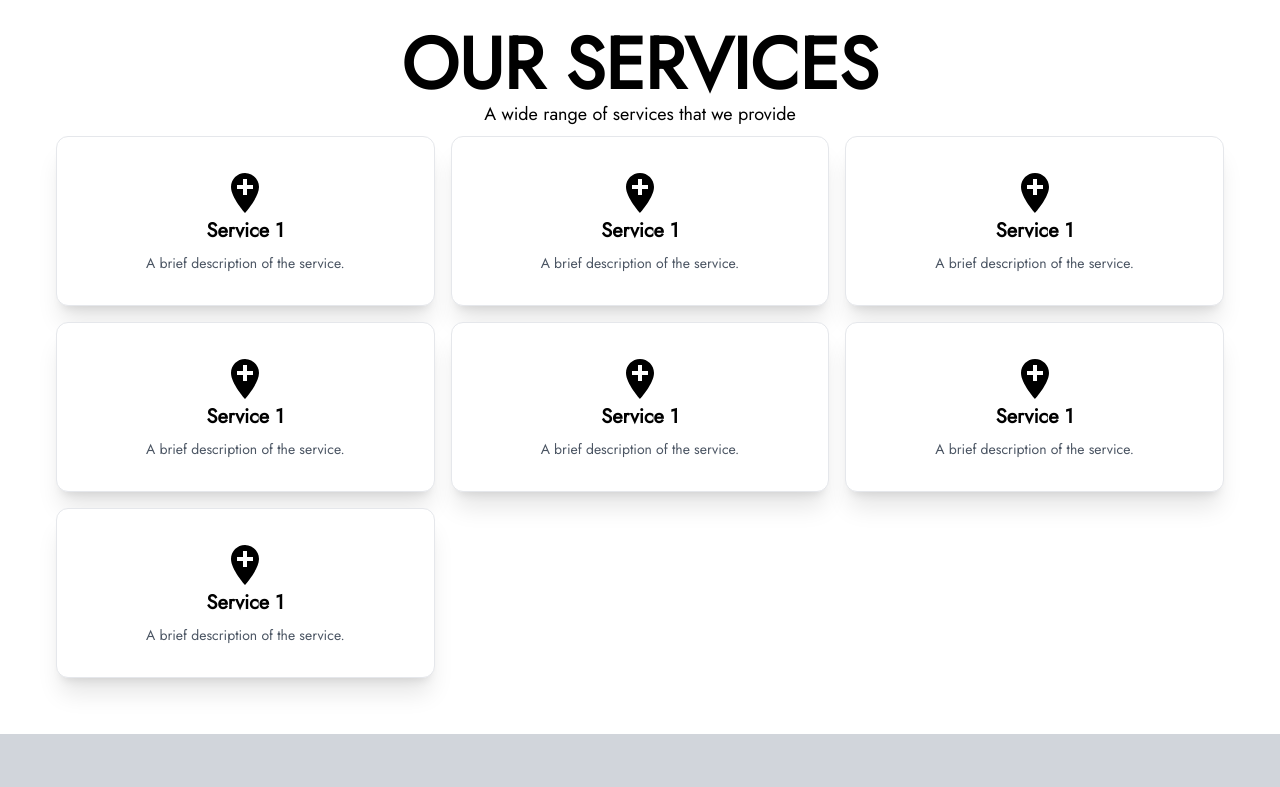
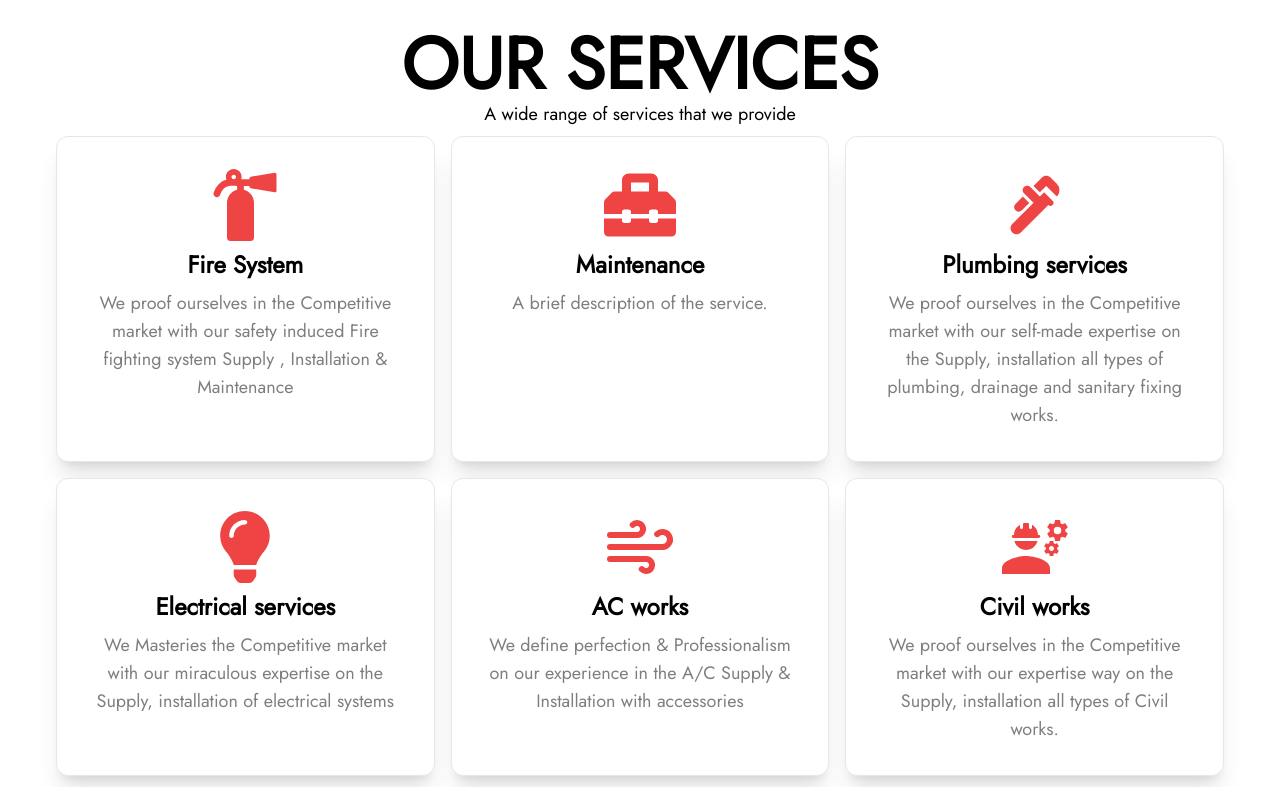
Before and after one commit to Sachin5679/company-website, a Next.js app: page / in a window 1280 px wide. Shown: the part 1620-2407 px from the top of the page. Built offline with nearby package versions, Linux system fonts and the light colour scheme.

Commit message:
services

```diff
--- a/components/ServiceCard.tsx
+++ b/components/ServiceCard.tsx
@@ -11,9 +11,9 @@ interface Service {
 const ServiceCard = ({ title, icon: IconComponent, text }: Service) => {
   return (
     <div className="flex flex-col items-center p-8 m-2 border rounded-xl shadow-xl bg-white hover:bg-green-100 transition-all">
-      <IconComponent className="text-5xl" />
-      <div className="text-xl font-extrabold mb-2">{title}</div>
-      <p className="text-sm text-gray-600">{text}</p>
+      <IconComponent className="text-7xl mb-2 text-red-500" />
+      <div className="text-2xl font-bold mb-2">{title}</div>
+      <p className="text-lg opacity-50">{text}</p>
     </div>
   );
 };
--- a/components/Services.tsx
+++ b/components/Services.tsx
@@ -1,42 +1,39 @@
 import React from 'react';
 import ServiceCard from './ServiceCard';
-import { MdAddLocation } from 'react-icons/md';
+import { MdAddLocation, MdEngineering, MdPlumbing } from 'react-icons/md';
+import { FaFireExtinguisher, FaLightbulb, FaToolbox, FaTools } from "react-icons/fa";
+import { FiWind } from "react-icons/fi";
 
 const serviceList = [
   {
-    title: 'Service 1',
-    icon: MdAddLocation, // Use the React icon component here
+    title: 'Fire System',
+    icon: FaFireExtinguisher, // Use the React icon component here
+    text: 'We proof ourselves in the Competitive market with our safety induced Fire fighting system Supply , Installation & Maintenance',
+  },
+  {
+    title: 'Maintenance',
+    icon: FaToolbox, // Use the React icon component here
     text: 'A brief description of the service.',
   },
   {
-    title: 'Service 1',
-    icon: MdAddLocation, // Use the React icon component here
-    text: 'A brief description of the service.',
+    title: 'Plumbing services',
+    icon: MdPlumbing, // Use the React icon component here
+    text: 'We proof ourselves in the Competitive market with our self-made expertise on the Supply, installation all types of plumbing, drainage and sanitary fixing works.',
   },
   {
-    title: 'Service 1',
-    icon: MdAddLocation, // Use the React icon component here
-    text: 'A brief description of the service.',
+    title: 'Electrical services',
+    icon: FaLightbulb, // Use the React icon component here
+    text: 'We Masteries the Competitive market with our miraculous expertise on the Supply, installation of electrical systems',
   },
   {
-    title: 'Service 1',
-    icon: MdAddLocation, // Use the React icon component here
-    text: 'A brief description of the service.',
+    title: 'AC works',
+    icon: FiWind, // Use the React icon component here
+    text: 'We define perfection & Professionalism on our experience in the A/C Supply & Installation with accessories',
   },
   {
-    title: 'Service 1',
-    icon: MdAddLocation, // Use the React icon component here
-    text: 'A brief description of the service.',
-  },
-  {
-    title: 'Service 1',
-    icon: MdAddLocation, // Use the React icon component here
-    text: 'A brief description of the service.',
-  },
-  {
-    title: 'Service 1',
-    icon: MdAddLocation, // Use the React icon component here
-    text: 'A brief description of the service.',
+    title: 'Civil works',
+    icon: MdEngineering, // Use the React icon component here
+    text: 'We proof ourselves in the Competitive market with our expertise way on the Supply, installation all types of Civil works.',
   },
   // Add more services as needed
 ];
```
